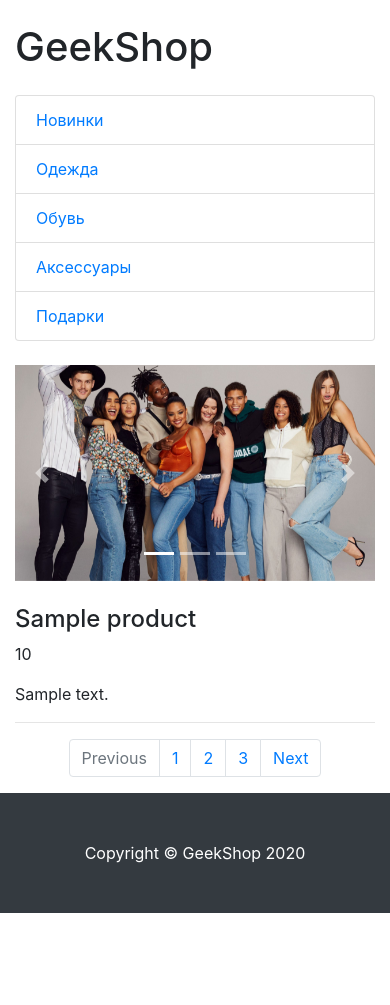
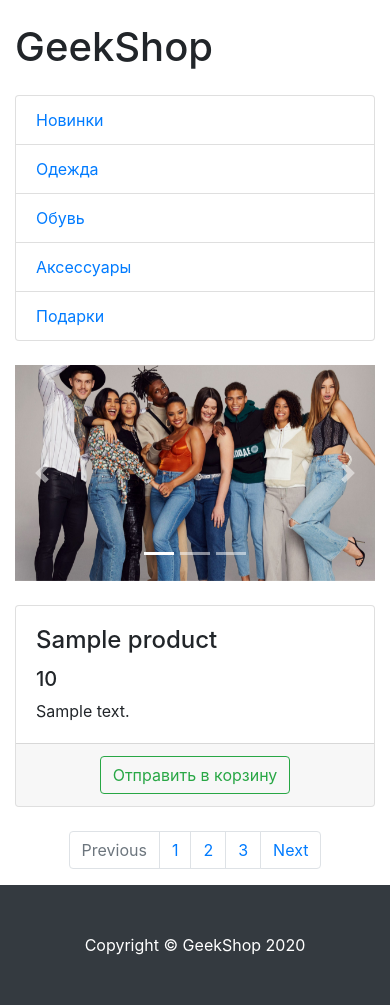
Before and after one commit to SergeyLomakin/geekshop-server, a Django app: template mainapp/templates/mainapp/products.html in a window 390 px wide. Shown: the part 150-1155 px from the top of the page. Before the commit the page ends 1063 px from the top, so only its background shows below. Run offline with Django 3.2, Linux system fonts and the light colour scheme; the template is opened without the code that fills it: most values are stand-ins (such as "Sample title", 1, 10 or a date in 2020); some libraries are stand-ins or nearby versions.

Commit message:
added product card

```diff
--- a/mainapp/templates/mainapp/products.html
+++ b/mainapp/templates/mainapp/products.html
@@ -53,12 +53,22 @@
                 </a>
             </div>
 
-            {% for product in products %}
-            <h4>{{ product.name }}</h4>
-            <p>{{ product.price }}</p>
-            <p>{{ product.description }}</p>
-            <hr>
-            {% endfor %}
+            <div class="row">
+                {% for product in products %}
+                <div class="col-lg-4 col-md-6 mb-4">
+                    <div class="card h-100">
+                        <div class="card-body">
+                            <h4 class="card-title">{{ product.name }}</h4>
+                            <h5>{{ product.price }}</h5>
+                            <p class="card-text">{{ product.description }}</p>
+                        </div>
+                        <div class="card-footer text-center">
+                            <button type="button" class="btn btn-outline-success">Отправить в корзину</button>
+                        </div>
+                    </div>
+                </div>
+                {% endfor %}
+            </div>
 
             <nav aria-label="Page navigation example">
                 <ul class="pagination justify-content-center">
```
